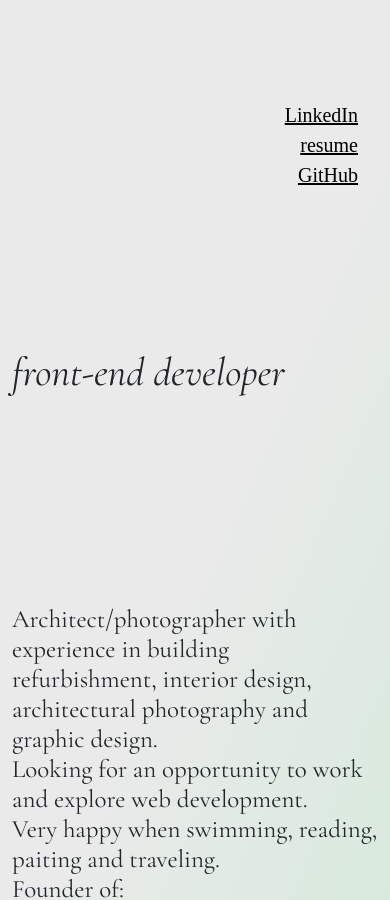
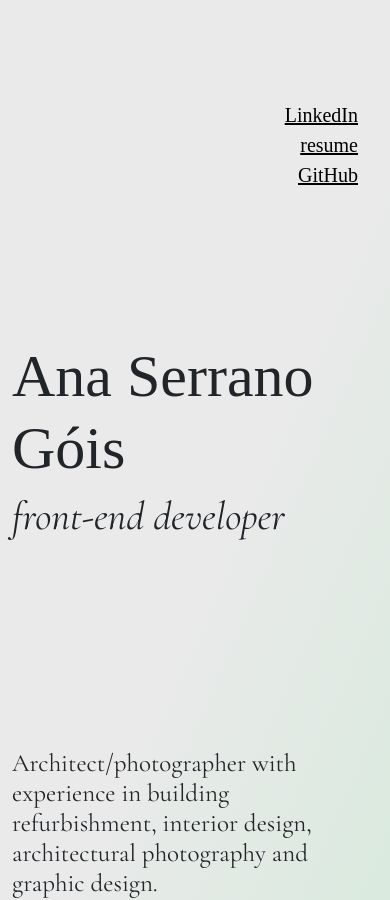
Before and after one commit to acbserrano/anaserranogois, a React (Create React App) app: page / in a window 390 px wide. Shown: the top 900 px of the page. Built offline with nearby package versions, Linux system fonts and the light colour scheme; a web font is replaced by a local one.

Commit message:
updated css

```diff
--- a/src/App.css
+++ b/src/App.css
@@ -108,7 +108,7 @@ footer {
 
 @media (max-width: 768px) {
   h1 {
-    font-size: 0px;
+    font-size: 60px;
     text-align: left;
     padding-top: 150px;
   }
```
